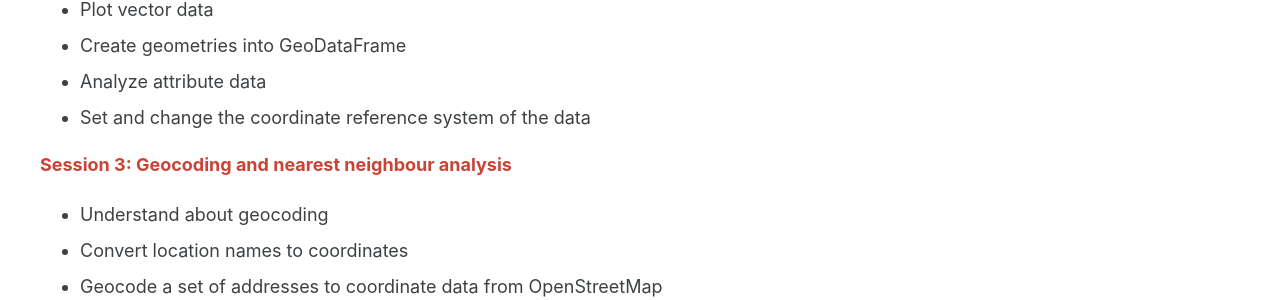
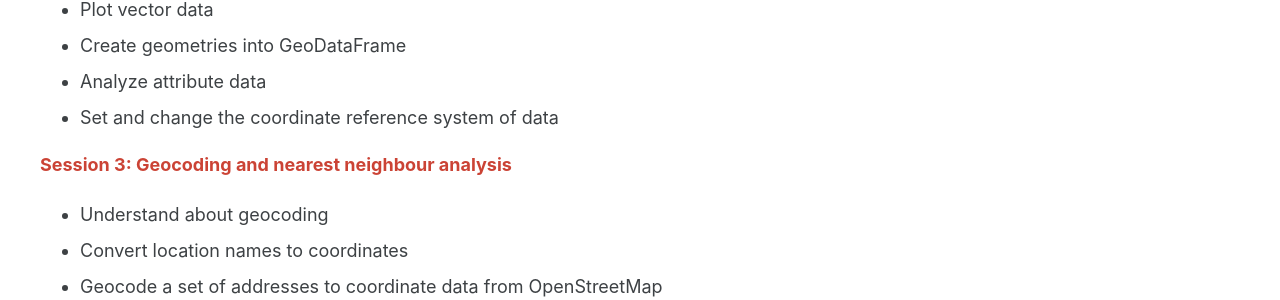
Before and after one commit to GeoSpatialyst/homepage, a Jekyll site: the page built from _pages/course.md, in a window 1280 px wide and 900 px high, scrolled down 2224 px. Shown: the part 153-453 px from the top of the window. Built offline with Jekyll 4.4.1, drawn with Linux system fonts in a browser that asks for light colours; cached includes are drawn as plain includes.

Commit message:
Update course.md

```diff
--- a/_pages/course.md
+++ b/_pages/course.md
@@ -73,7 +73,7 @@ In this course, you will learn from the basic level of using Python for geospati
 - Plot vector data
 - Create geometries into GeoDataFrame
 - Analyze attribute data
-- Set and change the coordinate reference system of the data
+- Set and change the coordinate reference system of data
 {: style="text-align: left;"}
 **<span style="color:#CB4335">Session 3: Geocoding and nearest neighbour analysis</span>**
 {: style="text-align: left;"}
```
